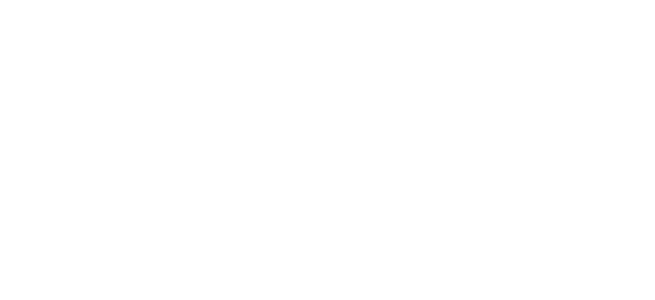
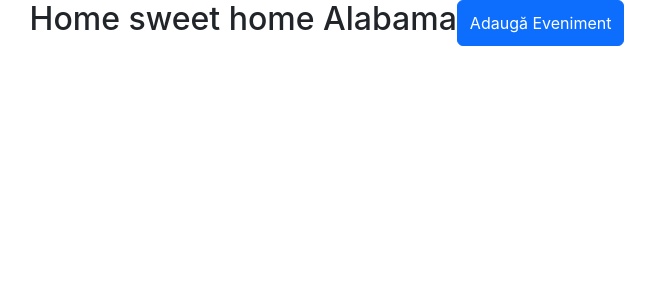
Before and after one commit to ARobertM/checkmate-web-app, a React (Create React App) app in the folder frontend/checkmate-tw/: page /home in a window 1280 px wide. Shown: the top 300 px of the page, without its empty margins (313-968 px from the left). Built offline with nearby package versions, Linux system fonts and the light colour scheme.

Commit message:
butonul bun asta e

```diff
--- a/frontend/checkmate-tw/src/Components/Home/Home.js
+++ b/frontend/checkmate-tw/src/Components/Home/Home.js
@@ -1,19 +1,20 @@
 import React, { useState } from "react";
 
 const Home = () => {
-
   const handleAddEvent = () => {
     console.log("Deschide formularul pentru adăugarea unui nou eveniment.");
+
+  };
 
 
   return (
     <div className="d-flex justify-content-center">
       <h2>Home sweet home Alabama</h2>
-      <button onClick={handleAddEvent} className="btn event">
+      <button onClick={handleAddEvent} className="btn btn-primary">
         Adaugă Eveniment
       </button>
     </div>
   );
 };
-}
+
 export default Home;
```
